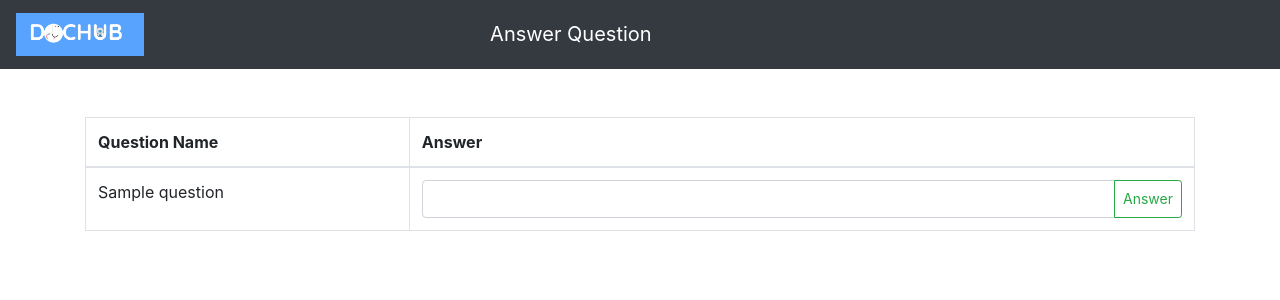
After one commit to Bhunesh2000/dochub, a Flask app: template templates/answer_qna.html in a window 1280 px wide. The commit adds this page. Shown: the top 300 px of the page. Run offline with Flask 2, Linux system fonts and the light colour scheme; the template is opened without the code that fills it: most values are stand-ins (such as "Sample title", 1, 10 or a date in 2020); some libraries are stand-ins or nearby versions.

Commit message:
Added QnA

```diff
--- a/app.py
+++ b/app.py
@@ -422,8 +422,6 @@ def add_clinic_doctor():
     available_doctors = db.get_clinic_available_doctor(c_id)
     return render_template("clinic_docs.html", doctors = doctors, c_id = c_id, c_name = c_name, available_doctors = available_doctors)
 
-
-
 @app.route('/fetch_prescriptions', methods=['POST'])
 def fetch_prescriptions():
     _username = request.form.get('username')
@@ -433,6 +431,34 @@ def fetch_prescriptions():
         prescriptions = 0
     return render_template("pharmacy.html",name=pharma_name, pharma_id = pharma_id, prescriptions=prescriptions)
 
+@app.route('/qna', methods=['POST'])
+def qna():
+    qnas = db.get_answered_qs()
+    return render_template("qna.html",qna=qnas)
+
+@app.route('/ask_question', methods=['POST'])
+def ask_question():
+    return render_template("ask_qna.html")
+
+@app.route('/submit_question', methods=['POST'])
+def submit_question():
+    question = request.form.get('question')
+    db.add_question(question)
+    qnas = db.get_answered_qs()
+    return render_template("qna.html",qna=qnas)
+
+@app.route('/answer_question', methods=['POST'])
+def answer_question():
+    questions = db.get_unanswered_qs()
+    return render_template("answer_qna.html", questions = questions)
+
+@app.route('/submit_answer', methods=['POST'])
+def submit_answer():
+    q_id = request.form.get('q_id')
+    answer = request.form.get('answer')
+    db.answer_question(q_id, answer)
+    questions = db.get_unanswered_qs()
+    return render_template("answer_qna.html", questions = questions)
 
 def generate_timings(schedules):
     int_day = {'monday': 0, 'tuesday': 1, 'wednesday': 2, 'thursday': 3, 'friday': 4, 'saturday': 5, 'sunday': 6}
--- /dev/null
+++ b/templates/answer_qna.html
@@ -0,0 +1,53 @@
+<!DOCTYPE html>
+<html lang="en">
+<head>
+    <meta charset="UTF-8">
+    <meta name="viewport" content="width=device-width, initial-scale=1.0">
+    <title>Dochub - Answer QnA</title>
+    <link href="https://fonts.googleapis.com/css2?family=Roboto&display=swap" rel="stylesheet">
+    <link rel="stylesheet" href="https://maxcdn.bootstrapcdn.com/bootstrap/4.4.1/css/bootstrap.min.css">
+    <!-- jQuery library -->
+    <script src="https://ajax.googleapis.com/ajax/libs/jquery/3.4.1/jquery.min.js"></script>
+    <!-- Popper JS -->
+    <script src="https://cdnjs.cloudflare.com/ajax/libs/popper.js/1.16.0/umd/popper.min.js"></script>
+    <!-- Latest compiled JavaScript -->
+    <script src="https://maxcdn.bootstrapcdn.com/bootstrap/4.4.1/js/bootstrap.min.js"></script>
+    <!-- <link href="{{ url_for('static', filename='css/style.css') }}" rel = "s<tylesheet"> -->
+</head>
+<body>
+    <nav class="navbar navbar-expand-sm bg-dark navbar-dark">
+        <a class="navbar-brand" href="#">
+        <img src="{{ url_for('static', filename='docchub2.png') }}" alt="Logo" style="width:10vw;">
+        </a>
+        <a class="navbar-brand mx-auto" href="#">Answer Question</a>
+        <button class="invisible btn btn-sm btn-outline-info mr-2" type="submit" name="d_id" value="{{d_id}}">Manage Schedule</button>
+        <button class="invisible btn btn-sm btn-outline-info" type="submit" name="d_id" value="{{d_id}}">Manage Schedule</button>
+    </nav>
+
+	<div class="container pt-5">
+        <table class="table table-bordered">
+        <thead>
+          <tr>
+            <th scope="col">Question Name</th>
+			<th scope="col">Answer</th>
+          </tr>
+        </thead>
+        <tbody>
+			{% for q_id, question in questions %}
+				<tr>
+				<td>{{question}}</td>
+				<td>
+                    <form method="post" action="submit_answer">
+                        <div class="input-group">
+                        <input type="text" name = 'answer' class="form-control">
+                        <div class="input-group-append">
+                        <button type="submit" name='q_id' value="{{q_id}}" class="btn btn-sm btn-outline-success">Answer</button>
+                        </div>
+                        </div>
+				</td>
+				</tr>
+			{% endfor %}
+		</tbody>
+		</table>
+    </div>
+</body>
--- a/templates/doctor.html
+++ b/templates/doctor.html
@@ -20,6 +20,9 @@
         <img src="{{ url_for('static', filename='docchub2.png') }}" alt="Logo" style="width:10vw;">
         </a>
         <a class="navbar-brand mx-auto" href="#">Welcome Dr. {{ name }}!</a>
+        <form method="post" action="answer_question">
+            <button class="btn btn-sm btn-outline-info mr-2" type="submit" name="d_id" value="{{d_id}}">Answer QnA</button>
+        </form>
         <form method="post" action="manage_schedule">
             <button class="btn btn-sm btn-outline-info mr-2" type="submit" name="d_id" value="{{d_id}}">Manage Schedule</button>
         </form>
```
Also changed, not shown: login.py (+24 -0 lines), templates/ask_qna.html (added, +39 -0 lines), templates/home.html (+5 -2 lines), templates/qna.html (added, +47 -0 lines).
